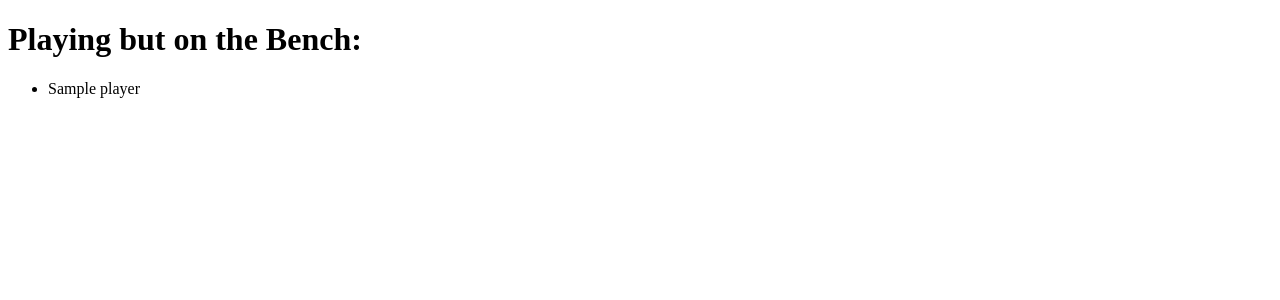
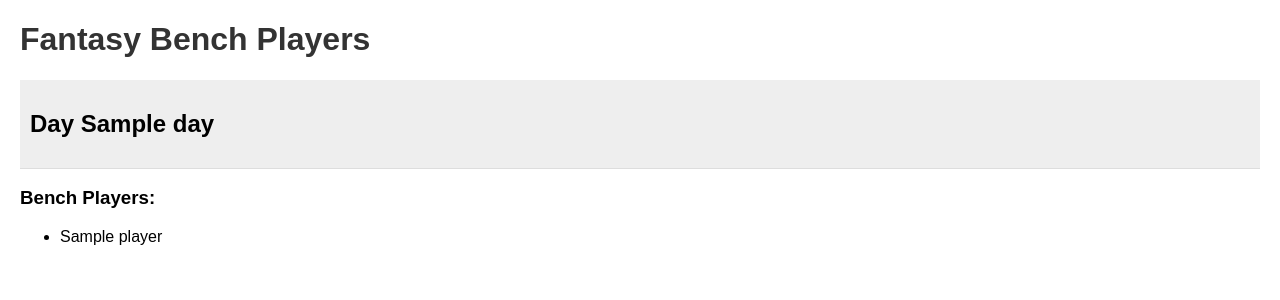
Before and after one commit to namishmamidipalli/NBA-Fantasy-Webscraper, a Flask app: template templates/index.html in a window 1280 px wide. Shown: the top 300 px of the page. Run offline with Flask 3, Linux system fonts and the light colour scheme; the template is opened without the code that fills it: most values are stand-ins (such as "Sample title", 1, 10 or a date in 2020).

Commit message:
allows user to see all bench players from the current day to the end of the month

```diff
--- a/run.py
+++ b/run.py
@@ -1,18 +1,154 @@
-from flask import Flask, render_template, jsonify
+# from flask import Flask, render_template, jsonify
+# from bs4 import BeautifulSoup
+# from selenium import webdriver
+# from selenium.webdriver.common.by import By
+# from selenium.webdriver.common.keys import Keys
+# import time
+from datetime import date
+import calendar
+
+# today = date.today()
+# print("Today's date:", today.day)
+# year = today.year
+# month = today.month
+# day  = today.day
+
+# lastday = calendar.monthrange(2024, 2)
+# lastday = lastday[1]
+
+
+# app = Flask(__name__)
+
+# @app.route('/')
+# def index():
+#     # Your scraping logic here
+#     driver = webdriver.Chrome()  # Use the appropriate WebDriver
+#     driver.get('https://www.espn.com/')
+#     time.sleep(8)
+
+    # search_box = driver.find_element(by=By.ID, value='global-user-trigger')
+    # search_box.click()
+    # time.sleep(2)
+    # print('Open Log In Tab')
+    # # Click on the Log In location
+    # nextbox = driver.find_element(by=By.XPATH, value="//a[@data-affiliatename='espn']")
+    # print(nextbox.text)
+    # nextbox.click()
+    # print('Click Login')
+    # #Switch to iFrame to enter log in credentials
+    # driver.implicitly_wait(7.0)
+    # time.sleep(3.0)
+
+
+    # driver.switch_to.frame("oneid-iframe")
+
+    # actual_link = driver.find_element(by=By.LINK_TEXT, value="Looking for username login?")
+    # print(actual_link.text)
+    # actual_link.click()
+
+    # username = driver.find_element(by=By.ID, value="InputLoginValue")
+
+
+    # time.sleep(2)
+    # username.send_keys('namishkmami@gmail.com')
+    # # password = driver.find_element_by_xpath("//input[@placeholder='Password (case sensitive)']")
+    # password = driver.find_element(by=By.ID, value="InputPassword")
+    # password.send_keys('Abhish09')
+    # time.sleep(2)
+    # # print('Logging In')
+    # # # ##Submit credentials
+    # submit_button = driver.find_element(by=By.ID, value="BtnSubmit")
+    # submit_button.click()
+    # time.sleep(10.0)
+
+    # driver.switch_to.default_content()
+
+
+    # search_box = driver.find_element(by=By.ID, value='global-user-trigger')
+    # search_box.click()
+    # ##Selecting Fantasy League
+    # time.sleep(2)
+    # leaguego = driver.find_element(by=By.PARTIAL_LINK_TEXT, value='Namish')
+    # leaguego.click()
+
+    # driver.implicitly_wait(4.0)
+    # time.sleep(4.0)
+    # print('Going to Fantasy Link')
+
+
+
+    # time.sleep(4.0)
+    # driver.switch_to.default_content()
+
+#     calendar = driver.find_element(by=By.XPATH, value="//button[@aria-label='Calendar' and @class='DateCarousel__MonthTrigger']")
+#     calendar.click()
+#     driver.implicitly_wait(4.0)
+
+
+
+#     date = driver.find_element(by=By.XPATH, value="//li[@class='MonthContainer__Day MonthContainer__Day--noEvent' and text()='21']")
+#     date.click()
+#     # calendar.click()
+
+#     time.sleep(4.0)
+#     page = driver.page_source
+#     soup = BeautifulSoup(page, 'html.parser')
+
+
+#     # bench = soup.findAll('td', {'class': 'Table__TD Table__TD--fixed-width', 'style': 'width: 60px;'})
+#     pos = soup.findAll('div', attrs={'class': 'jsx-2810852873 table--cell'})
+#     player_info = soup.findAll('div', attrs={"class": "jsx-1811044066 player-column__bio"})
+#     matchups = soup.findAll('div', attrs={"class": "jsx-2810852873 table--cell opp ml4"})
+
+#     # players = soup.findAll('td', {'class': 'Table__TD Table__TD--fixed-width', 'style': 'width: 228px;'})
+#     # borderplayer = soup.findAll('td', {'class': 'Table__TR Table__TR--lg Table__odd Table__border-row'})
+#     players = soup.findAll('div', attrs={'class': 'jsx-1811044066 player-column__athlete flex'})
+
+#     playing_but_bench = []
+
+    # target_elements = soup.find_all('tr', class_=['Table__TR Table__TR--lg Table__odd', 'Table__TR Table__TR--lg Table__odd Table__border-row'])
+    # for element in target_elements:
+    #     if "Bench" in element.text and "--" not in element.text:
+    #         playing_but_bench.append(element.text)
+
+
+#     return render_template('index.html', playing_but_bench=playing_but_bench)
+
+# if __name__ == '__main__':
+#     app.run(debug=True)
+
+
+from flask import Flask, render_template
 from bs4 import BeautifulSoup
 from selenium import webdriver
 from selenium.webdriver.common.by import By
-from selenium.webdriver.common.keys import Keys
 import time
+# from datetime import date, calendar
 
 app = Flask(__name__)
 
+def get_bench_players(soup, driver, day):
+
+    playing_but_bench = []
+    target_elements = soup.find_all('tr', class_=['Table__TR Table__TR--lg Table__odd', 'Table__TR Table__TR--lg Table__odd Table__border-row'])
+    for element in target_elements:
+        if "Bench" in element.text and "--" not in element.text:
+            playing_but_bench.append(element.text)
+
+
+    return playing_but_bench
+
 @app.route('/')
 def index():
-    # Your scraping logic here
+    today = date.today()
+    year = today.year
+    month = today.month
+    lastday = calendar.monthrange(year, month)[1]
+
     driver = webdriver.Chrome()  # Use the appropriate WebDriver
     driver.get('https://www.espn.com/')
     time.sleep(8)
+
 
     search_box = driver.find_element(by=By.ID, value='global-user-trigger')
     search_box.click()
@@ -68,39 +204,37 @@ def index():
     time.sleep(4.0)
     driver.switch_to.default_content()
 
-    calendar = driver.find_element(by=By.XPATH, value="//button[@aria-label='Calendar' and @class='DateCarousel__MonthTrigger']")
-    calendar.click()
-    driver.implicitly_wait(4.0)
-    date = driver.find_element(by=By.XPATH, value="//li[@class='MonthContainer__Day MonthContainer__Day--noEvent' and text()='21']")
-    date.click()
-    # calendar.click()
 
+    # Navigate to the calendar
+    calendar_button = driver.find_element(by=By.XPATH, value="//button[@aria-label='Calendar' and @class='DateCarousel__MonthTrigger']")
+    calendar_button.click()
     time.sleep(4.0)
-    page = driver.page_source
-    soup = BeautifulSoup(page, 'html.parser')
 
+    all_bench_players = []
 
-    # bench = soup.findAll('td', {'class': 'Table__TD Table__TD--fixed-width', 'style': 'width: 60px;'})
-    pos = soup.findAll('div', attrs={'class': 'jsx-2810852873 table--cell'})
-    player_info = soup.findAll('div', attrs={"class": "jsx-1811044066 player-column__bio"})
-    matchups = soup.findAll('div', attrs={"class": "jsx-2810852873 table--cell opp ml4"})
+    # Loop through every day from the current day to the end of the month
+    for day in range(today.day + 1, lastday + 1):
+        # Locate and click on the specific day in the calendar
+        day_element = driver.find_element(by=By.XPATH, value=f"//li[@class='MonthContainer__Day MonthContainer__Day--noEvent' and text()='{day}']")
+        day_element.click()
 
-    # players = soup.findAll('td', {'class': 'Table__TD Table__TD--fixed-width', 'style': 'width: 228px;'})
-    # borderplayer = soup.findAll('td', {'class': 'Table__TR Table__TR--lg Table__odd Table__border-row'})
-    players = soup.findAll('div', attrs={'class': 'jsx-1811044066 player-column__athlete flex'})
+        time.sleep(4.0)
+        page = driver.page_source
+        soup = BeautifulSoup(page, 'html.parser')
 
-    playing_but_bench = []
+        # Extract bench players for the current day
+        playing_but_bench = get_bench_players(soup, driver, day)
 
-    target_elements = soup.find_all('tr', class_=['Table__TR Table__TR--lg Table__odd', 'Table__TR Table__TR--lg Table__odd Table__border-row'])
-    for element in target_elements:
-        if "Bench" in element.text and "--" not in element.text:
-            playing_but_bench.append(element.text)
+        # Append the results to the list
+        all_bench_players.append({
+            'day': day,
+            'bench_players': playing_but_bench
+        })
 
-    for i in playing_but_bench:
-        print(i, "is playing but is on the bench!")
+    # Close the driver after all iterations
+    driver.quit()
 
-
-    return render_template('index.html', playing_but_bench=playing_but_bench)
+    return render_template('index.html', all_bench_players=all_bench_players)
 
 if __name__ == '__main__':
     app.run(debug=True)
--- a/templates/index.html
+++ b/templates/index.html
@@ -3,14 +3,57 @@
 <head>
     <meta charset="UTF-8">
     <meta name="viewport" content="width=device-width, initial-scale=1.0">
-    <title>Scraping with Flask</title>
+    <title>Fantasy Bench Players</title>
+    <style>
+        body {
+            font-family: Arial, sans-serif;
+            margin: 20px;
+        }
+
+        h1 {
+            color: #333;
+        }
+
+        .day-container {
+            margin-bottom: 20px;
+        }
+
+        .day-header {
+            background-color: #eee;
+            padding: 10px;
+            border-bottom: 1px solid #ddd;
+        }
+
+        .bench-players {
+            margin-top: 10px;
+        }
+
+        .player {
+            margin-bottom: 5px;
+        }
+    </style>
 </head>
 <body>
-    <h1>Playing but on the Bench:</h1>
-    <ul>
-        {% for player in playing_but_bench %}
-            <li>{{ player }}</li>
-        {% endfor %}
-    </ul>
+    <h1>Fantasy Bench Players</h1>
+
+    {% for day_info in all_bench_players %}
+        <div class="day-container">
+            <div class="day-header">
+                <h2>Day {{ day_info['day'] }}</h2>
+            </div>
+            <div class="bench-players">
+                {% if day_info['bench_players'] %}
+                    <h3>Bench Players:</h3>
+                    <ul>
+                        {% for player in day_info['bench_players'] %}
+                            <li class="player">{{ player }}</li>
+                        {% endfor %}
+                    </ul>
+                {% else %}
+                    <p>No bench players for this day.</p>
+                {% endif %}
+            </div>
+        </div>
+    {% endfor %}
 </body>
 </html>
```
